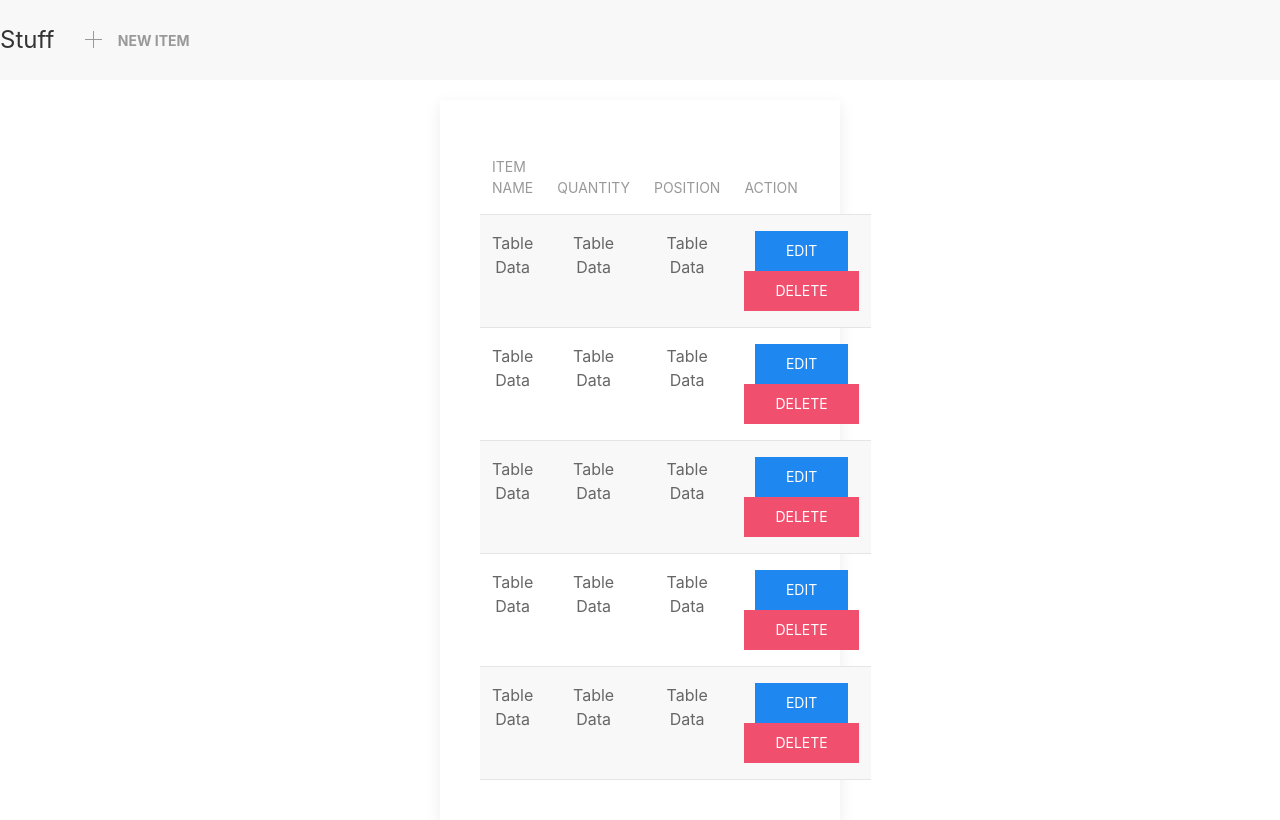
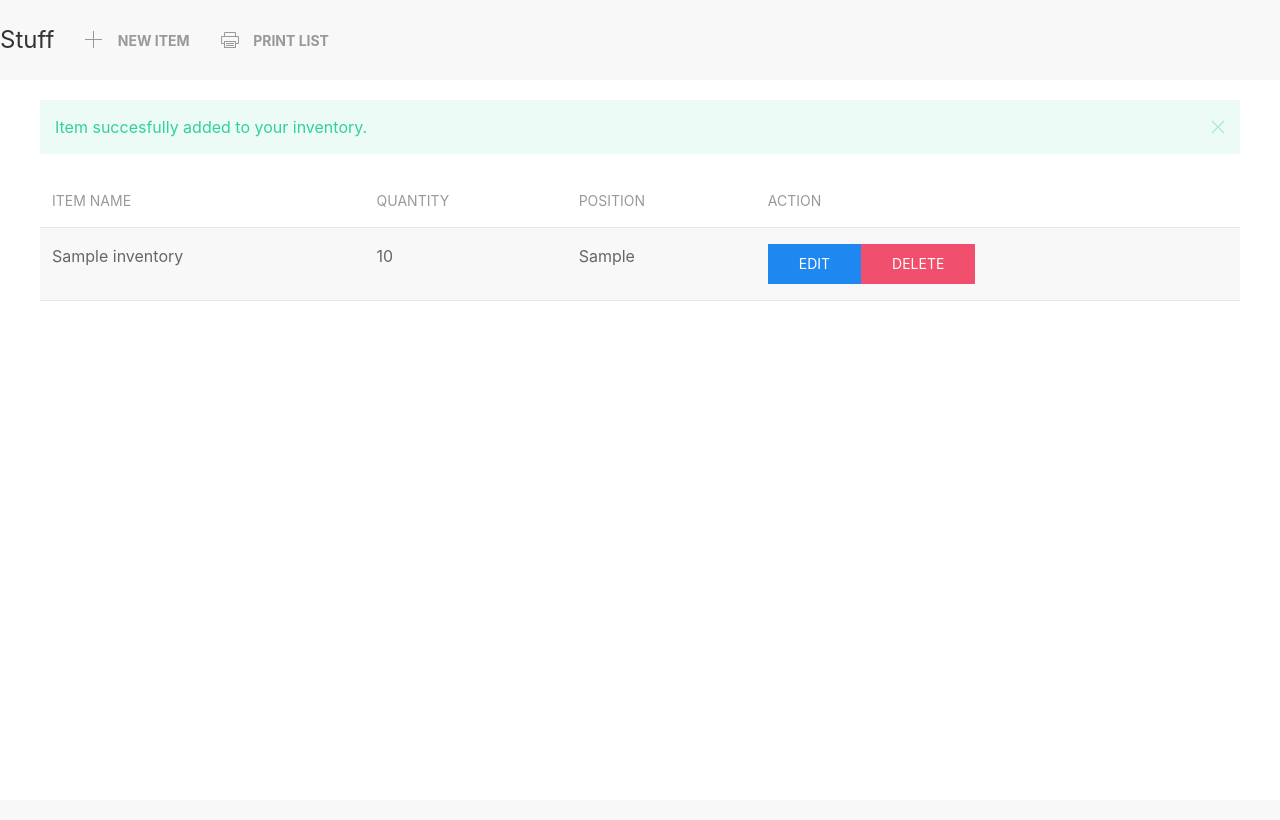
Before and after one commit to wurmmatthias/stuff, a PHP site: page /stuff/index.php?s=db in a window 1280 px wide. After the commit the page ends 301 px from the top, so only its background shows below. Run offline with PHP 8.4, Linux system fonts and the light colour scheme; tables that the repository leaves empty or names only in its code hold one stand-in row (values such as "Sample post"); some libraries are stand-ins or nearby versions.

Commit message:
Added functionallity

```diff
--- /dev/null
+++ b/db.php
@@ -0,0 +1,16 @@
+<?php
+
+$servername = "localhost";
+$username = "root";
+$password = "";
+$db = "stuff_db";
+
+// Create connection
+$conn = new mysqli($servername, $username, $password, $db);
+
+// Check connection
+if ($conn->connect_error) {
+    die("Connection failed: " . $conn->connect_error);
+}
+
+?>
--- a/index.php
+++ b/index.php
@@ -1,12 +1,17 @@
+<?php
+include "db.php";
+?>
+
 <!DOCTYPE html>
 <html>
 <head>
-	<title></title>
+	<title>Stuff Inventory Management</title>
 	<!-- UIkit CSS -->
 	<link rel="stylesheet" href="https://cdn.jsdelivr.net/npm/uikit@3.3.3/dist/css/uikit.min.css" />
 	<!-- UIkit JS -->
 	<script src="https://cdn.jsdelivr.net/npm/uikit@3.3.3/dist/js/uikit.min.js"></script>
 	<script src="https://cdn.jsdelivr.net/npm/uikit@3.3.3/dist/js/uikit-icons.min.js"></script>
+	<link href="src/css/print.css" rel="stylesheet">
 </head>
 <body>
 
@@ -19,18 +24,30 @@
             <li>
                 <a href="#" uk-toggle="target: #add-modal">
                     <span class="uk-icon uk-margin-small-right" uk-icon="icon: plus"></span>
-                    <b>New item</b>
+                    <b>New Item</b>
+                </a>
+            </li>
+						<li>
+							<a href="#" onclick="window.print();">
+									<span class="uk-icon uk-margin-small-right" uk-icon="icon: print"></span>
+									<b>Print List</b>
 							</a>
 						</li>
         </ul>
+			</div>
         </nav>
 
-        <div class="uk-child-width-expand@s uk-text-center" uk-grid>
-    <div>
-        <div></div>
-    </div>
-    <div>
-        <div class="uk-card uk-card-default uk-card-body">
+		<div class="uk-container">
+
+			<?php
+			if (isset($_GET["s"])) {
+				echo "<div class='uk-alert-success' uk-alert>
+							    <a class='uk-alert-close' uk-close></a>
+							    <p>Item succesfully added to your inventory.</p>
+							</div>";
+			}
+			?>
+
 			<table class="uk-table uk-table-striped">
 					<thead>
 							<tr>
@@ -41,6 +58,31 @@
 							</tr>
 					</thead>
 					<tbody>
+						<?php
+
+						$sql = "SELECT * FROM inventory";
+						$result = $conn->query($sql);
+
+						if ($result->num_rows > 0) {
+						    // output data of each row
+						    while($row = $result->fetch_assoc()) {
+										echo "<tr>";
+										echo "<td>" . $row["item_name"] . "</td>";
+										echo "<td>" . $row["item_quant"] . "</td>";
+										echo "<td>" . $row["item_position"] . "</td>";
+										echo "<td class='action-bar'>";
+										echo "<a href='edit.php?id=".$row["iid"]."' class='uk-button uk-button-primary'>Edit</a>";
+										echo "<a href='delete.php?id=".$row["iid"]."' class='uk-button uk-button-danger'>Delete</a>";
+										echo "</td>";
+										echo "</tr>";
+						    }
+						} else {
+						    echo "Bro, you got no stuff.<br> <a class='uk-button uk-button-primary uk-width-1-1' href='add.php?name=Macbook Air&quantity=12&position=Storage'>Generate example stuff.</a>";
+						}
+						$conn->close();
+
+						?>
+						<!-- TR Template
 							<tr>
 									<td>Table Data</td>
 									<td>Table Data</td>
@@ -49,72 +91,31 @@
 											<button class="uk-button uk-button-primary">Edit</button>
 											<button class="uk-button uk-button-danger">Delete</button>
 									</td>
-                </tr>
-                <tr>
-                    <td>Table Data</td>
-                    <td>Table Data</td>
-                    <td>Table Data</td>
-                    <td>
-                        <button class="uk-button uk-button-primary">Edit</button>
-                        <button class="uk-button uk-button-danger">Delete</button>
-                    </td>
-                </tr>
-                <tr>
-                    <td>Table Data</td>
-                    <td>Table Data</td>
-                    <td>Table Data</td>
-                    <td>
-                        <button class="uk-button uk-button-primary">Edit</button>
-                        <button class="uk-button uk-button-danger">Delete</button>
-                    </td>
-                </tr>
-                <tr>
-                    <td>Table Data</td>
-                    <td>Table Data</td>
-                    <td>Table Data</td>
-                    <td>
-                        <button class="uk-button uk-button-primary">Edit</button>
-                        <button class="uk-button uk-button-danger">Delete</button>
-                    </td>
-                </tr>
-                <tr>
-                    <td>Table Data</td>
-                    <td>Table Data</td>
-                    <td>Table Data</td>
-                    <td>
-                        <button class="uk-button uk-button-primary">Edit</button>
-                        <button class="uk-button uk-button-danger">Delete</button>
-                    </td>
-                </tr>
+							</tr> -->
 					</tbody>
 			</table>
-        </div>
-    </div>
-    <div>
-        <div></div>
-    </div>
-</div>
+
 		</div>
 
 <!-- This is the modal -->
 <div id="add-modal" uk-modal>
     <div class="uk-modal-dialog uk-modal-body">
         <h2 class="uk-modal-title">Add Item to Inventory</h2>
-        <form>
+        <form method="get" action="add.php">
             <div class="uk-margin">
-                <input class="uk-input uk-form-width-large" type="text" placeholder="Item Name">
+                <input class="uk-input uk-form-width-large" type="text" name="name" placeholder="Item Name">
             </div>
             <div class="uk-margin">
-                <input class="uk-input uk-form-width-large" type="text" placeholder="Quantity">
+                <input class="uk-input uk-form-width-large" type="text" name="quantity" placeholder="Quantity">
             </div>
             <div class="uk-margin">
-                <input class="uk-input uk-form-width-large" type="text" placeholder="Position">
+                <input class="uk-input uk-form-width-large" type="text" name="position" placeholder="Position">
             </div>
-        </form>
         <p class="uk-text-right">
             <button class="uk-button uk-button-default uk-modal-close" type="button">Cancel</button>
-            <button class="uk-button uk-button-primary" type="button">Add</button>
+            <button class="uk-button uk-button-primary" type="submit">Add</button>
         </p>
+				</form>
     </div>
 </div>
 
--- /dev/null
+++ b/src/css/print.css
@@ -0,0 +1,15 @@
+@media print {
+  .action-bar {
+    display: none;
+  }
+
+  nav, nav div {
+    display: none;
+    visibility: hidden;
+  }
+
+  table thead tr:nth-child(4) {
+    display: none;
+    visibility: hidden;
+  }
+}
```
Also changed, not shown: add.php (added, +11 -0 lines), delete.php (added, +9 -0 lines). Lines whose indentation alone changed are shown as unchanged.
